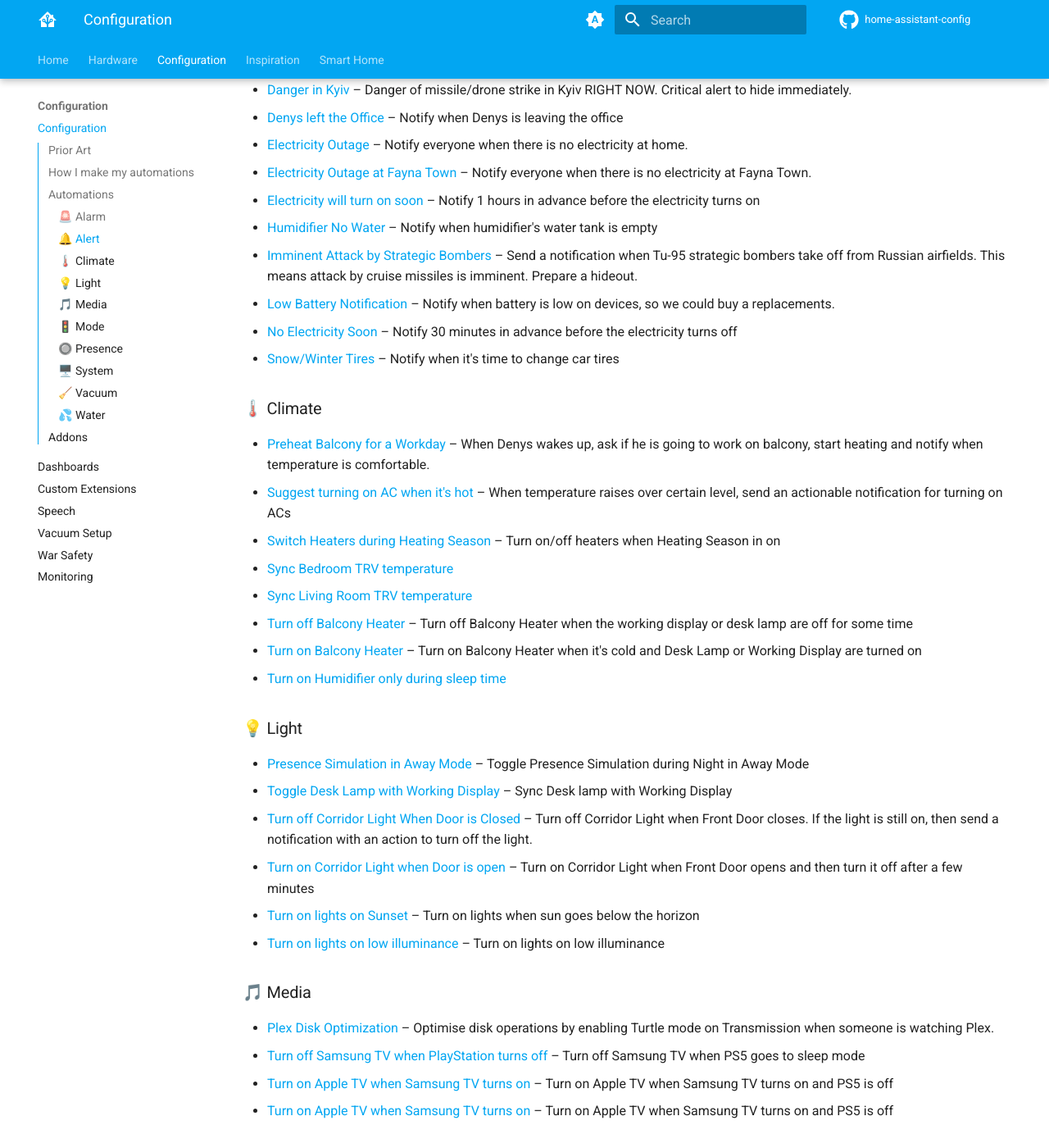
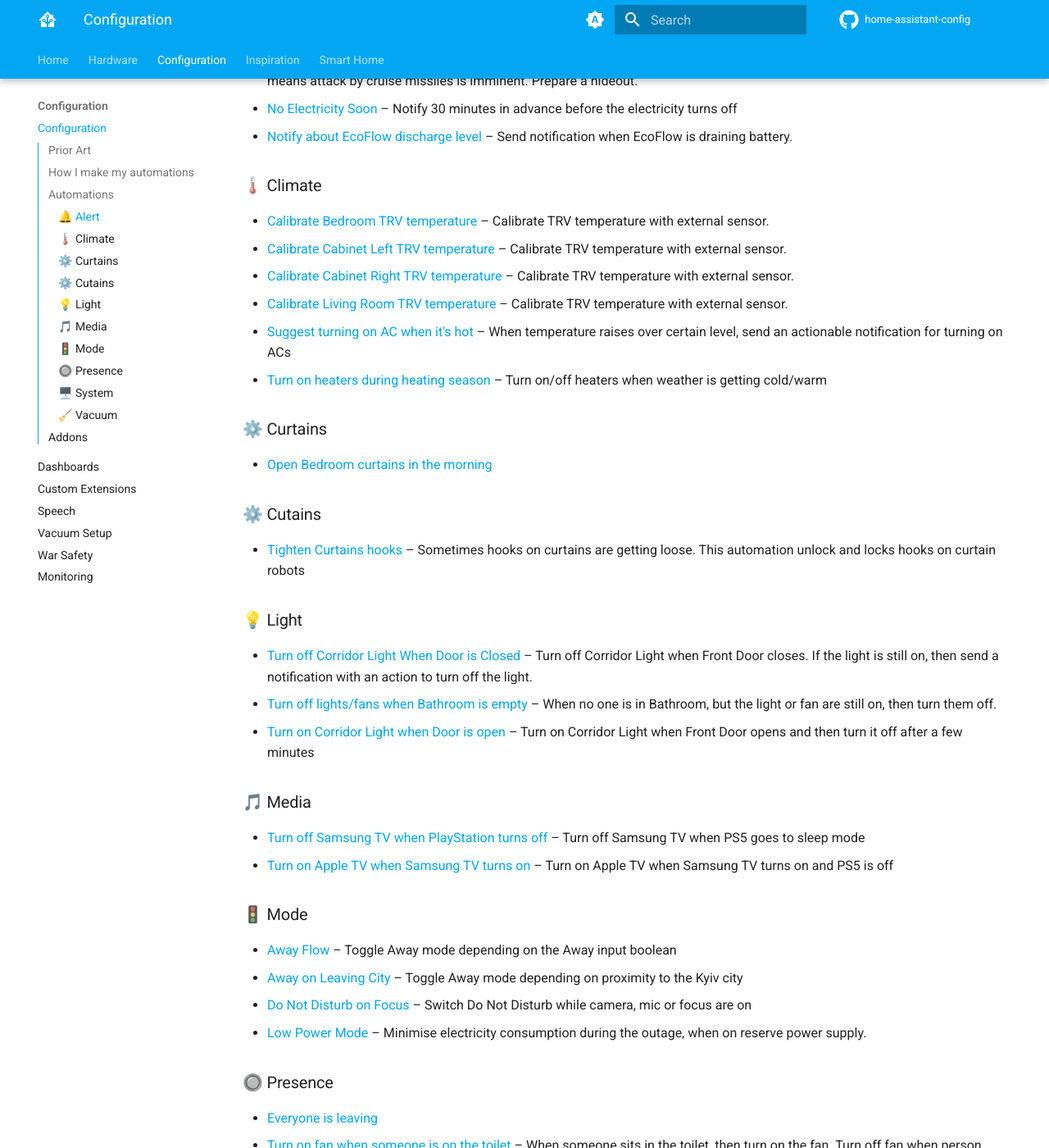
Before and after one commit to denysdovhan/home-assistant-config, an MkDocs documentation site: the page built from docs/config/index.md, in a window 1280 px wide and 1400 px high, scrolled down 1929 px. Shown: the whole window at 82% size. Built offline with MkDocs 1.6.1 and Material for MkDocs 9.7.7, drawn with Linux system fonts in a browser that asks for light colours; comment, search, counter and statistics services are not loaded; some of the changed text lies outside the part shown.

Commit message:
docs: Update docs

```diff
--- a/docs/config/index.md
+++ b/docs/config/index.md
@@ -37,107 +37,92 @@ Here you can discover all of the automations powering my home. The list is autom
 
 <!-- start-automations -->
 
-1. [🚨 Alarm](#-alarm) (2 automation)
-1. [🔔 Alert](#-alert) (13 automation)
-1. [🌡️ Climate](#-climate) (8 automation)
-1. [💡 Light](#-light) (6 automation)
-1. [🎵 Media](#-media) (4 automation)
+1. [🔔 Alert](#-alert) (9 automation)
+1. [🌡️ Climate](#-climate) (6 automation)
+1. [⚙️ Curtains](#-curtains) (1 automation)
+1. [⚙️ Cutains](#-cutains) (1 automation)
+1. [💡 Light](#-light) (3 automation)
+1. [🎵 Media](#-media) (2 automation)
 1. [🚦 Mode](#-mode) (4 automation)
 1. [🔘 Presence](#-presence) (2 automation)
-1. [🖥️ System](#-system) (10 automation)
+1. [🖥️ System](#-system) (8 automation)
 1. [🧹 Vacuum](#-vacuum) (8 automation)
-1. [💦 Water](#-water) (2 automation)
 
-Total number of automations: **59**️
-
-### 🚨 Alarm
-
-- [Notification for Triggered](https://github.com/denysdovhan/home-assistant-config/blob/e721533aca75b44f1110e09a348419de9d25031d/automations.yaml#L75) – Make an announcement when Alarm is getting triggered
-- [Triggering Alarm](https://github.com/denysdovhan/home-assistant-config/blob/e721533aca75b44f1110e09a348419de9d25031d/automations.yaml#L52)
+Total number of automations: **44**️
 
 ### 🔔 Alert
 
-- [Air Siren in Kyiv](https://github.com/denysdovhan/home-assistant-config/blob/e721533aca75b44f1110e09a348419de9d25031d/automations.yaml#L1) – Air Alert announcement when we are in Kyiv. Sends critical notifications and announces on speakers.
-- [Bad Air Quality](https://github.com/denysdovhan/home-assistant-config/blob/e721533aca75b44f1110e09a348419de9d25031d/automations.yaml#L359) – Notify when the air quality is bad
-- [Car Washing](https://github.com/denysdovhan/home-assistant-config/blob/e721533aca75b44f1110e09a348419de9d25031d/automations.yaml#L418) – Notify when it’s okay or not okay to wash a car
-- [Danger in Kyiv](https://github.com/denysdovhan/home-assistant-config/blob/e721533aca75b44f1110e09a348419de9d25031d/automations.yaml#L2216) – Danger of missile/drone strike in Kyiv RIGHT NOW. Critical alert to hide immediately.
-- [Denys left the Office](https://github.com/denysdovhan/home-assistant-config/blob/e721533aca75b44f1110e09a348419de9d25031d/automations.yaml#L2085) – Notify when Denys is leaving the office
-- [Electricity Outage](https://github.com/denysdovhan/home-assistant-config/blob/e721533aca75b44f1110e09a348419de9d25031d/automations.yaml#L2340) – Notify everyone when there is no electricity at home.
-- [Electricity Outage at Fayna Town](https://github.com/denysdovhan/home-assistant-config/blob/e721533aca75b44f1110e09a348419de9d25031d/automations.yaml#L2554) – Notify everyone when there is no electricity at Fayna Town.
-- [Electricity will turn on soon](https://github.com/denysdovhan/home-assistant-config/blob/e721533aca75b44f1110e09a348419de9d25031d/automations.yaml#L2524) – Notify 1 hours in advance before the electricity turns on
-- [Humidifier No Water](https://github.com/denysdovhan/home-assistant-config/blob/e721533aca75b44f1110e09a348419de9d25031d/automations.yaml#L392) – Notify when humidifier's water tank is empty
-- [Imminent Attack by Strategic Bombers](https://github.com/denysdovhan/home-assistant-config/blob/e721533aca75b44f1110e09a348419de9d25031d/automations.yaml#L2317) – Send a notification when Tu-95 strategic bombers take off from Russian airfields. This means attack by cruise missiles is imminent. Prepare a hideout.
-- [Low Battery Notification](https://github.com/denysdovhan/home-assistant-config/blob/e721533aca75b44f1110e09a348419de9d25031d/automations.yaml#L2414) – Notify when battery is low on devices, so we could buy a replacements.
-- [No Electricity Soon](https://github.com/denysdovhan/home-assistant-config/blob/e721533aca75b44f1110e09a348419de9d25031d/automations.yaml#L2497) – Notify 30 minutes in advance before the electricity turns off
-- [Snow/Winter Tires](https://github.com/denysdovhan/home-assistant-config/blob/e721533aca75b44f1110e09a348419de9d25031d/automations.yaml#L468) – Notify when it's time to change car tires
+- [Air Siren in Kyiv](https://github.com/denysdovhan/home-assistant-config/blob/e721533aca75b44f1110e09a348419de9d25031d/automations.yaml#L57) – Air Alert announcement when we are in Kyiv. Sends critical notifications and announces on speakers.
+- [Bad Air Quality](https://github.com/denysdovhan/home-assistant-config/blob/e721533aca75b44f1110e09a348419de9d25031d/automations.yaml#L235) – Notify when the air quality is bad
+- [Danger in Kyiv](https://github.com/denysdovhan/home-assistant-config/blob/e721533aca75b44f1110e09a348419de9d25031d/automations.yaml#L121) – Danger of missile/drone strike in Kyiv RIGHT NOW. Critical alert to hide immediately.
+- [Denys left the Office](https://github.com/denysdovhan/home-assistant-config/blob/e721533aca75b44f1110e09a348419de9d25031d/automations.yaml#L269) – Notify when Denys is leaving the office
+- [Electricity Outage](https://github.com/denysdovhan/home-assistant-config/blob/e721533aca75b44f1110e09a348419de9d25031d/automations.yaml#L298) – Notify everyone when there is no electricity at home.
+- [Electricity will turn on soon](https://github.com/denysdovhan/home-assistant-config/blob/e721533aca75b44f1110e09a348419de9d25031d/automations.yaml#L471) – Notify 1 hours in advance before the electricity turns on
+- [Imminent Attack by Strategic Bombers](https://github.com/denysdovhan/home-assistant-config/blob/e721533aca75b44f1110e09a348419de9d25031d/automations.yaml#L213) – Send a notification when Tu-95 strategic bombers take off from Russian airfields. This means attack by cruise missiles is imminent. Prepare a hideout.
+- [No Electricity Soon](https://github.com/denysdovhan/home-assistant-config/blob/e721533aca75b44f1110e09a348419de9d25031d/automations.yaml#L444) – Notify 30 minutes in advance before the electricity turns off
+- [Notify about EcoFlow discharge level](https://github.com/denysdovhan/home-assistant-config/blob/e721533aca75b44f1110e09a348419de9d25031d/automations.yaml#L1563) – Send notification when EcoFlow is draining battery.
 
 ### 🌡️ Climate
 
-- [Preheat Balcony for a Workday](https://github.com/denysdovhan/home-assistant-config/blob/e721533aca75b44f1110e09a348419de9d25031d/automations.yaml#L724) – When Denys wakes up, ask if he is going to work on balcony, start heating and notify when temperature is comfortable.
+- [Calibrate Bedroom TRV temperature](https://github.com/denysdovhan/home-assistant-config/blob/e721533aca75b44f1110e09a348419de9d25031d/automations.yaml#L1491) – Calibrate TRV temperature with external sensor.
+- [Calibrate Cabinet Left TRV temperature](https://github.com/denysdovhan/home-assistant-config/blob/e721533aca75b44f1110e09a348419de9d25031d/automations.yaml#L1500) – Calibrate TRV temperature with external sensor.
+- [Calibrate Cabinet Right TRV temperature](https://github.com/denysdovhan/home-assistant-config/blob/e721533aca75b44f1110e09a348419de9d25031d/automations.yaml#L1509) – Calibrate TRV temperature with external sensor.
+- [Calibrate Living Room TRV temperature](https://github.com/denysdovhan/home-assistant-config/blob/e721533aca75b44f1110e09a348419de9d25031d/automations.yaml#L1482) – Calibrate TRV temperature with external sensor.
 - [Suggest turning on AC when it's hot](https://github.com/denysdovhan/home-assistant-config/blob/e721533aca75b44f1110e09a348419de9d25031d/automations.yaml#LNone) – When temperature raises over certain level, send an actionable notification for turning on ACs
-- [Switch Heaters during Heating Season](https://github.com/denysdovhan/home-assistant-config/blob/e721533aca75b44f1110e09a348419de9d25031d/automations.yaml#L559) – Turn on/off heaters when Heating Season in on
-- [Sync Bedroom TRV temperature](https://github.com/denysdovhan/home-assistant-config/blob/e721533aca75b44f1110e09a348419de9d25031d/automations.yaml#L550)
-- [Sync Living Room TRV temperature](https://github.com/denysdovhan/home-assistant-config/blob/e721533aca75b44f1110e09a348419de9d25031d/automations.yaml#L541)
-- [Turn off Balcony Heater](https://github.com/denysdovhan/home-assistant-config/blob/e721533aca75b44f1110e09a348419de9d25031d/automations.yaml#L672) – Turn off Balcony Heater when the working display or desk lamp are off for some time
-- [Turn on Balcony Heater](https://github.com/denysdovhan/home-assistant-config/blob/e721533aca75b44f1110e09a348419de9d25031d/automations.yaml#L632) – Turn on Balcony Heater when it's cold and Desk Lamp or Working Display are turned on
-- [Turn on Humidifier only during sleep time](https://github.com/denysdovhan/home-assistant-config/blob/e721533aca75b44f1110e09a348419de9d25031d/automations.yaml#L1822)
+- [Turn on heaters during heating season](https://github.com/denysdovhan/home-assistant-config/blob/e721533aca75b44f1110e09a348419de9d25031d/automations.yaml#L501) – Turn on/off heaters when weather is getting cold/warm
+
+### ⚙️ Curtains
+
+- [Open Bedroom curtains in the morning](https://github.com/denysdovhan/home-assistant-config/blob/e721533aca75b44f1110e09a348419de9d25031d/automations.yaml#L370)
+
+### ⚙️ Cutains
+
+- [Tighten Curtains hooks](https://github.com/denysdovhan/home-assistant-config/blob/e721533aca75b44f1110e09a348419de9d25031d/automations.yaml#L1518) – Sometimes hooks on curtains are getting loose. This automation unlock and locks hooks on curtain robots
 
 ### 💡 Light
 
-- [Presence Simulation in Away Mode](https://github.com/denysdovhan/home-assistant-config/blob/e721533aca75b44f1110e09a348419de9d25031d/automations.yaml#L1110) – Toggle Presence Simulation during Night in Away Mode
-- [Toggle Desk Lamp with Working Display](https://github.com/denysdovhan/home-assistant-config/blob/e721533aca75b44f1110e09a348419de9d25031d/automations.yaml#L1025) – Sync Desk lamp with Working Display
-- [Turn off Corridor Light When Door is Closed](https://github.com/denysdovhan/home-assistant-config/blob/e721533aca75b44f1110e09a348419de9d25031d/automations.yaml#L949) – Turn off Corridor Light when Front Door closes. If the light is still on, then send a notification with an action to turn off the light.
-- [Turn on Corridor Light when Door is open](https://github.com/denysdovhan/home-assistant-config/blob/e721533aca75b44f1110e09a348419de9d25031d/automations.yaml#L926) – Turn on Corridor Light when Front Door opens and then turn it off after a few minutes
-- [Turn on lights on Sunset](https://github.com/denysdovhan/home-assistant-config/blob/e721533aca75b44f1110e09a348419de9d25031d/automations.yaml#L818) – Turn on lights when sun goes below the horizon
-- [Turn on lights on low illuminance](https://github.com/denysdovhan/home-assistant-config/blob/e721533aca75b44f1110e09a348419de9d25031d/automations.yaml#L867) – Turn on lights on low illuminance
+- [Turn off Corridor Light When Door is Closed](https://github.com/denysdovhan/home-assistant-config/blob/e721533aca75b44f1110e09a348419de9d25031d/automations.yaml#L1680) – Turn off Corridor Light when Front Door closes. If the light is still on, then send a notification with an action to turn off the light.
+- [Turn off lights/fans when Bathroom is empty](https://github.com/denysdovhan/home-assistant-config/blob/e721533aca75b44f1110e09a348419de9d25031d/automations.yaml#L1806) – When no one is in Bathroom, but the light or fan are still on, then turn them off.
+- [Turn on Corridor Light when Door is open](https://github.com/denysdovhan/home-assistant-config/blob/e721533aca75b44f1110e09a348419de9d25031d/automations.yaml#L1654) – Turn on Corridor Light when Front Door opens and then turn it off after a few minutes
 
 ### 🎵 Media
 
-- [Plex Disk Optimization](https://github.com/denysdovhan/home-assistant-config/blob/e721533aca75b44f1110e09a348419de9d25031d/automations.yaml#L2464) – Optimise disk operations by enabling Turtle mode on Transmission when someone is watching Plex.
-- [Turn off Samsung TV when PlayStation turns off](https://github.com/denysdovhan/home-assistant-config/blob/e721533aca75b44f1110e09a348419de9d25031d/automations.yaml#L95) – Turn off Samsung TV when PS5 goes to sleep mode
-- [Turn on Apple TV when Samsung TV turns on](https://github.com/denysdovhan/home-assistant-config/blob/e721533aca75b44f1110e09a348419de9d25031d/automations.yaml#L1994) – Turn on Apple TV when Samsung TV turns on and PS5 is off
-- [Turn on Apple TV when Samsung TV turns on](https://github.com/denysdovhan/home-assistant-config/blob/e721533aca75b44f1110e09a348419de9d25031d/automations.yaml#L1994) – Turn on Apple TV when Samsung TV turns on and PS5 is off
+- [Turn off Samsung TV when PlayStation turns off](https://github.com/denysdovhan/home-assistant-config/blob/e721533aca75b44f1110e09a348419de9d25031d/automations.yaml#L716) – Turn off Samsung TV when PS5 goes to sleep mode
+- [Turn on Apple TV when Samsung TV turns on](https://github.com/denysdovhan/home-assistant-config/blob/e721533aca75b44f1110e09a348419de9d25031d/automations.yaml#L740) – Turn on Apple TV when Samsung TV turns on and PS5 is off
 
 ### 🚦 Mode
 
-- [Away Flow](https://github.com/denysdovhan/home-assistant-config/blob/e721533aca75b44f1110e09a348419de9d25031d/automations.yaml#L1076) – Toggle Away mode depending on the Away input boolean
-- [Away on Leaving City](https://github.com/denysdovhan/home-assistant-config/blob/e721533aca75b44f1110e09a348419de9d25031d/automations.yaml#L1086) – Toggle Away mode depending on proximity to the Kyiv city
-- [Do Not Disturb Activation](https://github.com/denysdovhan/home-assistant-config/blob/e721533aca75b44f1110e09a348419de9d25031d/automations.yaml#L1041) – Adjust devices to Do Not Disturb mode
-- [Do Not Disturb on Focus](https://github.com/denysdovhan/home-assistant-config/blob/e721533aca75b44f1110e09a348419de9d25031d/automations.yaml#L1058) – Switch Do Not Disturb while camera, mic or focus are on
+- [Away Flow](https://github.com/denysdovhan/home-assistant-config/blob/e721533aca75b44f1110e09a348419de9d25031d/automations.yaml#L1758) – Toggle Away mode depending on the Away input boolean
+- [Away on Leaving City](https://github.com/denysdovhan/home-assistant-config/blob/e721533aca75b44f1110e09a348419de9d25031d/automations.yaml#L1768) – Toggle Away mode depending on proximity to the Kyiv city
+- [Do Not Disturb on Focus](https://github.com/denysdovhan/home-assistant-config/blob/e721533aca75b44f1110e09a348419de9d25031d/automations.yaml#L1465) – Switch Do Not Disturb while camera, mic or focus are on
+- [Low Power Mode](https://github.com/denysdovhan/home-assistant-config/blob/e721533aca75b44f1110e09a348419de9d25031d/automations.yaml#L422) – Minimise electricity consumption during the outage, when on reserve power supply.
 
 ### 🔘 Presence
 
-- [Everyone is Arriving](https://github.com/denysdovhan/home-assistant-config/blob/e721533aca75b44f1110e09a348419de9d25031d/automations.yaml#L1138) – Turn on things when people are arriving
-- [Everyone is Leaving](https://github.com/denysdovhan/home-assistant-config/blob/e721533aca75b44f1110e09a348419de9d25031d/automations.yaml#L1219) – Turn off things when people are leaving
+- [Everyone is leaving](https://github.com/denysdovhan/home-assistant-config/blob/e721533aca75b44f1110e09a348419de9d25031d/automations.yaml#L1057)
+- [Turn on fan when someone is on the toilet](https://github.com/denysdovhan/home-assistant-config/blob/e721533aca75b44f1110e09a348419de9d25031d/automations.yaml#L996) – When someone sits in the toilet, then turn on the fan. Turn off fan when person leaves.
 
 ### 🖥️ System
 
-- [Home Assistant Release](https://github.com/denysdovhan/home-assistant-config/blob/e721533aca75b44f1110e09a348419de9d25031d/automations.yaml#L244) – Notify Denys about new Home Assistant releases
-- [Home Assistant Start](https://github.com/denysdovhan/home-assistant-config/blob/e721533aca75b44f1110e09a348419de9d25031d/automations.yaml#L313) – Notify Denys when Home Assistant starts
-- [Magic Cube Actions](https://github.com/denysdovhan/home-assistant-config/blob/e721533aca75b44f1110e09a348419de9d25031d/automations.yaml#L122)
-- [Notify about HACS updates](https://github.com/denysdovhan/home-assistant-config/blob/e721533aca75b44f1110e09a348419de9d25031d/automations.yaml#L275) – Notify when new HACS components are released
-- [Notify about high CPU usage](https://github.com/denysdovhan/home-assistant-config/blob/e721533aca75b44f1110e09a348419de9d25031d/automations.yaml#L2118) – Send alert when HA has a high CPU usage
-- [Notify about high RAM usage](https://github.com/denysdovhan/home-assistant-config/blob/e721533aca75b44f1110e09a348419de9d25031d/automations.yaml#L2149) – Notify when RAM usage is high for some time.
-- [Notify when Media disk is full](https://github.com/denysdovhan/home-assistant-config/blob/e721533aca75b44f1110e09a348419de9d25031d/automations.yaml#L333) – Notify when Media drive is 90% full for some time.
-- [Notify when System disk is full](https://github.com/denysdovhan/home-assistant-config/blob/e721533aca75b44f1110e09a348419de9d25031d/automations.yaml#L2186) – Send a notification when system disk is 90% full.
-- [Power Outage Recovery](https://github.com/denysdovhan/home-assistant-config/blob/e721533aca75b44f1110e09a348419de9d25031d/automations.yaml#L1723)
-- [Run chores in config folder](https://github.com/denysdovhan/home-assistant-config/blob/e721533aca75b44f1110e09a348419de9d25031d/automations.yaml#L2073) – Run scripts for generating README, commiting regular updated, etc
+- [Charging Wall Tablet](https://github.com/denysdovhan/home-assistant-config/blob/e721533aca75b44f1110e09a348419de9d25031d/automations.yaml#L23) – Handles charging for Wall Tablet, keeping battery level between 20-80%
+- [Home Assistant Start](https://github.com/denysdovhan/home-assistant-config/blob/e721533aca75b44f1110e09a348419de9d25031d/automations.yaml#L774) – Notify Denys when Home Assistant starts
+- [Notify about high CPU usage](https://github.com/denysdovhan/home-assistant-config/blob/e721533aca75b44f1110e09a348419de9d25031d/automations.yaml#L862) – Send alert when HA has a high CPU usage
+- [Notify about high RAM usage](https://github.com/denysdovhan/home-assistant-config/blob/e721533aca75b44f1110e09a348419de9d25031d/automations.yaml#L826) – Notify when RAM usage is high for some time.
+- [Notify when Media disk is full](https://github.com/denysdovhan/home-assistant-config/blob/e721533aca75b44f1110e09a348419de9d25031d/automations.yaml#L893) – Notify when Media drive is 95% full for some time.
+- [Notify when System disk is full](https://github.com/denysdovhan/home-assistant-config/blob/e721533aca75b44f1110e09a348419de9d25031d/automations.yaml#L796) – Send a notification when system disk is 90% full.
+- [Run chores in config folder](https://github.com/denysdovhan/home-assistant-config/blob/e721533aca75b44f1110e09a348419de9d25031d/automations.yaml#L921) – Run scripts for generating README, commiting regular updated, etc
+- [Wake up Wall Tablet](https://github.com/denysdovhan/home-assistant-config/blob/e721533aca75b44f1110e09a348419de9d25031d/automations.yaml#L1) – When someone walks the corridor, wake up the wall mounted tablet
 
 ### 🧹 Vacuum
 
-- [Ask Regular Cleaning](https://github.com/denysdovhan/home-assistant-config/blob/e721533aca75b44f1110e09a348419de9d25031d/automations.yaml#L1297) – Regular vacuum cleaning every two days
-- [Ask for Maintenance](https://github.com/denysdovhan/home-assistant-config/blob/e721533aca75b44f1110e09a348419de9d25031d/automations.yaml#L1436) – Send vacuum near trash bin and ask for maintenance
-- [Clean Counting](https://github.com/denysdovhan/home-assistant-config/blob/e721533aca75b44f1110e09a348419de9d25031d/automations.yaml#L2056) – Count cleanings via counter
-- [Error Alert](https://github.com/denysdovhan/home-assistant-config/blob/e721533aca75b44f1110e09a348419de9d25031d/automations.yaml#L1408) – Notify when error with vacuum occured
-- [Finish Alert](https://github.com/denysdovhan/home-assistant-config/blob/e721533aca75b44f1110e09a348419de9d25031d/automations.yaml#L1375) – Notify when vacuum finished cleaning and we are not home.
-- [Replacements Alert](https://github.com/denysdovhan/home-assistant-config/blob/e721533aca75b44f1110e09a348419de9d25031d/automations.yaml#L1504) – Notify when vacuum parts need to be replaced
-- [Stop cleaning when we return home](https://github.com/denysdovhan/home-assistant-config/blob/e721533aca75b44f1110e09a348419de9d25031d/automations.yaml#L1357) – Send vacuum home when somebody comes home
-- [iOS Actions](https://github.com/denysdovhan/home-assistant-config/blob/e721533aca75b44f1110e09a348419de9d25031d/automations.yaml#L1584) – Handle iOS actions for vacuum cleaner
-
-### 💦 Water
-
-- [Keep Water Heater turned On](https://github.com/denysdovhan/home-assistant-config/blob/e721533aca75b44f1110e09a348419de9d25031d/automations.yaml#L2029) – When Water Heater was accidentally turned off, automatically turn in on
-- [Notify when water is heated](https://github.com/denysdovhan/home-assistant-config/blob/e721533aca75b44f1110e09a348419de9d25031d/automations.yaml#L1655) – When we ask to let us know when the boiler has done heating, it should notify about that.
+- [Ask Regular Cleaning](https://github.com/denysdovhan/home-assistant-config/blob/e721533aca75b44f1110e09a348419de9d25031d/automations.yaml#L1411) – Regular vacuum cleaning every two days
+- [Ask for Maintenance](https://github.com/denysdovhan/home-assistant-config/blob/e721533aca75b44f1110e09a348419de9d25031d/automations.yaml#L1343) – Send vacuum near trash bin and ask for maintenance
+- [Clean Counting](https://github.com/denysdovhan/home-assistant-config/blob/e721533aca75b44f1110e09a348419de9d25031d/automations.yaml#L1169) – Count cleanings with counter. Needed for maintaining the robot and making request to clean home.
+- [Notify about errors](https://github.com/denysdovhan/home-assistant-config/blob/e721533aca75b44f1110e09a348419de9d25031d/automations.yaml#L966) – Notify when error with vacuum occured
+- [Notify when finished cleaning](https://github.com/denysdovhan/home-assistant-config/blob/e721533aca75b44f1110e09a348419de9d25031d/automations.yaml#L933) – Notify when vacuum finished cleaning and we are not home.
+- [Replacements Alert](https://github.com/denysdovhan/home-assistant-config/blob/e721533aca75b44f1110e09a348419de9d25031d/automations.yaml#L1263) – Notify when vacuum parts need to be replaced
+- [Stop cleaning when we return home](https://github.com/denysdovhan/home-assistant-config/blob/e721533aca75b44f1110e09a348419de9d25031d/automations.yaml#L1038) – Send vacuum home when somebody comes home
+- [iOS Actions](https://github.com/denysdovhan/home-assistant-config/blob/e721533aca75b44f1110e09a348419de9d25031d/automations.yaml#L1185) – Handle iOS actions for vacuum cleaner
 <!-- end-automations -->
 
 ## Addons
```
